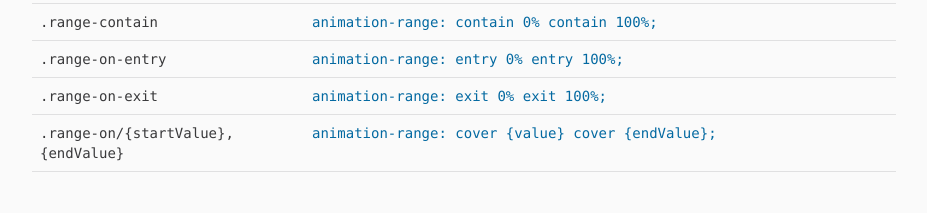
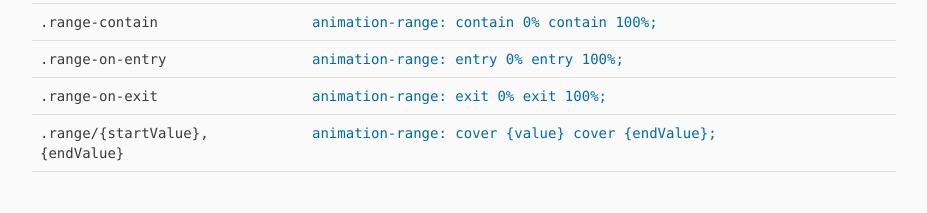
Before and after one commit to adamplesnik/tailwindcss-scroll-driven-animations, a React (Vite) app: page /docs in a window 1280 px wide. Shown: the part 1580-1793 px from the top of the page, without its empty margins (176-1103 px from the left). Built offline with nearby package versions, Linux system fonts and the light colour scheme; what @adam.plesnik/tailwindcss-scroll-driven-animations would draw is missing.

Commit message:
Fix typo in usage

```diff
--- a/src/docs/Docs.tsx
+++ b/src/docs/Docs.tsx
@@ -19,7 +19,7 @@ const rangeClasses = [
   { className: 'range-on-entry', code: 'animation-range: entry 0% entry 100%' },
   { className: 'range-on-exit', code: 'animation-range: exit 0% exit 100%' },
   {
-    className: 'range-on/{startValue},{endValue}',
+    className: 'range/{startValue},{endValue}',
     code: 'animation-range: cover {value} cover {endValue}',
   },
 ]
```
